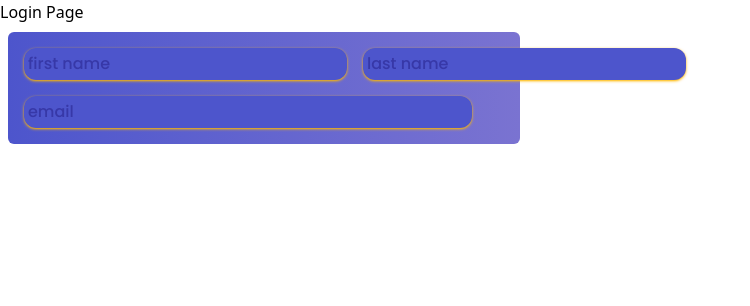
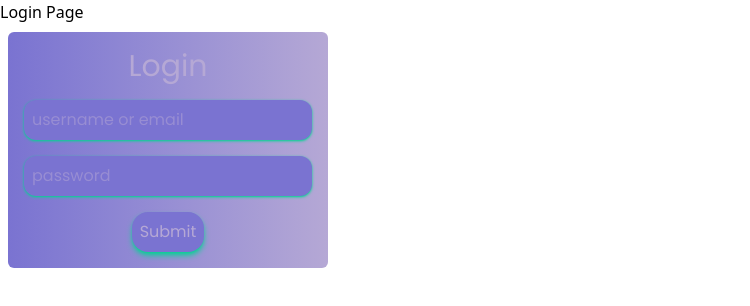
Before and after one commit to ReconElement/Hire, a React (Vite) app: page /login in a window 1280 px wide. Shown: the top 306 px of the page, without its empty margins (0-750 px from the left). Built offline with nearby package versions, Linux system fonts and the light colour scheme.

Commit message:
Added some code
Added some code

```diff
--- a/src/components/Login.tsx
+++ b/src/components/Login.tsx
@@ -1,5 +1,5 @@
 import '../App.css';
-import LoginCard from './Login/LoginCard';
+// import LoginCard from './Login/LoginCard';
 import LoginCard2 from './Login/LoginCard2';
 const Login = ()=>{
     return(
--- a/src/components/Login/LoginCard2.tsx
+++ b/src/components/Login/LoginCard2.tsx
@@ -1,19 +1,18 @@
 import '../../App.css';
-const LoginCard2 = ()=>{
+const LoginCard2 =()=>{
+
     return (
-        <div className='py-2 px-2 ml-2 mr-2 mt-2 max-w-lg poppins-medium bg-darkviolet text-lightviolet p-2 rounded-md bg-gradient-to-r from-lightblue to-darkviolet'>
-            <div className='flex flex-row'>
-                <div className="m-2">
-                    <input type="text" className="bg-lightblue text-darkblue rounded-xl p-1 hover:bg-gray-700 hover:text-yellow-700 focus:bg-gray-700 focus:text-yellow-700 focus:outline-none shadow-amber-400 shadow-sm" id="firstname" placeholder='first name' />
-                </div>
-                <div className="m-2">
-                    <input type="text" className="bg-lightblue text-darkblue rounded-xl p-1 hover:bg-gray-700 hover:text-yellow-700 focus:bg-gray-700 focus:text-yellow-700 focus:outline-none shadow-amber-400 shadow-sm" id="secondname" placeholder='last name' />
-                </div>
+        <div className="py-2 px-2 text-lightviolet poppins-regular mx-2 my-2 max-w-1/4 rounded-md bg-gradient-to-r from-darkviolet to-lightviolet">
+            <div className="flex justify-center text-3xl p-2">
+                Login
             </div>
             <div className="flex flex-col">
-                <div className="m-2">
-                    <input type="text" className="bg-lightblue min-w-md text-darkblue rounded-xl p-1 hover:bg-gray-700 hover:text-yellow-700 focus:bg-gray-700 focus:text-yellow-700 focus:outline-none shadow-amber-400 shadow-sm" id="email" placeholder="email" />
-                </div>
+                <input type="text" name="username/email" id="username/email" placeholder='username or email' className="p-2 m-2 bg-darkviolet text-lightviolet outline-none rounded-xl shadow-sm shadow-emerald-400" />
+                <input type="password" name="password" id="password" placeholder='password' className="p-2 m-2 bg-darkviolet text-lightviolet outline-none rounded-xl shadow-sm shadow-emerald-400" />
+            </div>
+            <div className="flex justify-center">
+                {/* <button className='p-2 m-2 bg-darkviolet text-lightviolet rounded-2xl shadow-emerald-400'>Login</button> */}
+                <input type="submit" value="Submit" id="submit" className="p-2 m-2 bg-darkviolet text-lightviolet rounded-2xl shadow-md shadow-emerald-400 active:shadow-none"/>
             </div>
         </div>
     )
--- /dev/null
+++ b/src/components/Login/SignUpCard.tsx
@@ -0,0 +1,22 @@
+import '../../App.css';
+const SignUpCard = ()=>{
+    return (
+        <div className='py-2 px-2 ml-2 mr-2 mt-2 max-w-lg poppins-medium bg-darkviolet text-lightviolet p-2 rounded-md bg-gradient-to-r from-lightblue to-darkviolet'>
+            <div className='flex flex-row'>
+                <div className="m-2">
+                    <input type="text" className="bg-lightblue text-darkblue rounded-xl p-1 hover:bg-gray-700 hover:text-yellow-700 focus:bg-gray-700 focus:text-yellow-700 focus:outline-none shadow-amber-400 shadow-sm" id="firstname" placeholder='first name' />
+                </div>
+                <div className="m-2">
+                    <input type="text" className="bg-lightblue text-darkblue rounded-xl p-1 hover:bg-gray-700 hover:text-yellow-700 focus:bg-gray-700 focus:text-yellow-700 focus:outline-none shadow-amber-400 shadow-sm" id="secondname" placeholder='last name' />
+                </div>
+            </div>
+            <div className="flex flex-col">
+                <div className="m-2">
+                    <input type="text" className="bg-lightblue min-w-md text-darkblue rounded-xl p-1 hover:bg-gray-700 hover:text-yellow-700 focus:bg-gray-700 focus:text-yellow-700 focus:outline-none shadow-amber-400 shadow-sm" id="email" placeholder="email" />
+                </div>
+            </div>
+        </div>
+    )
+};
+
+export default SignUpCard;
```
